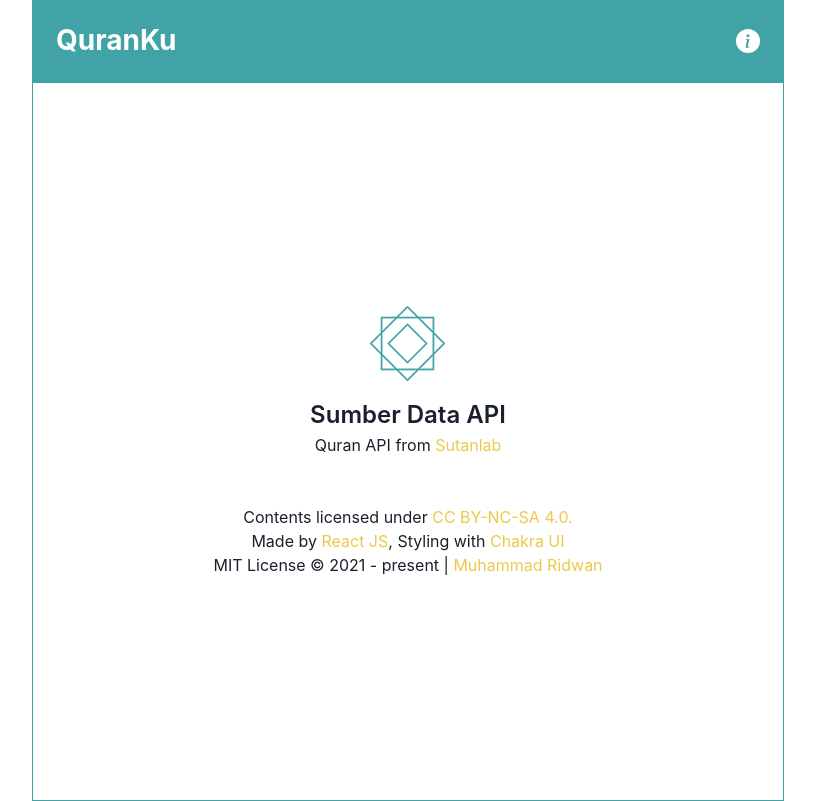
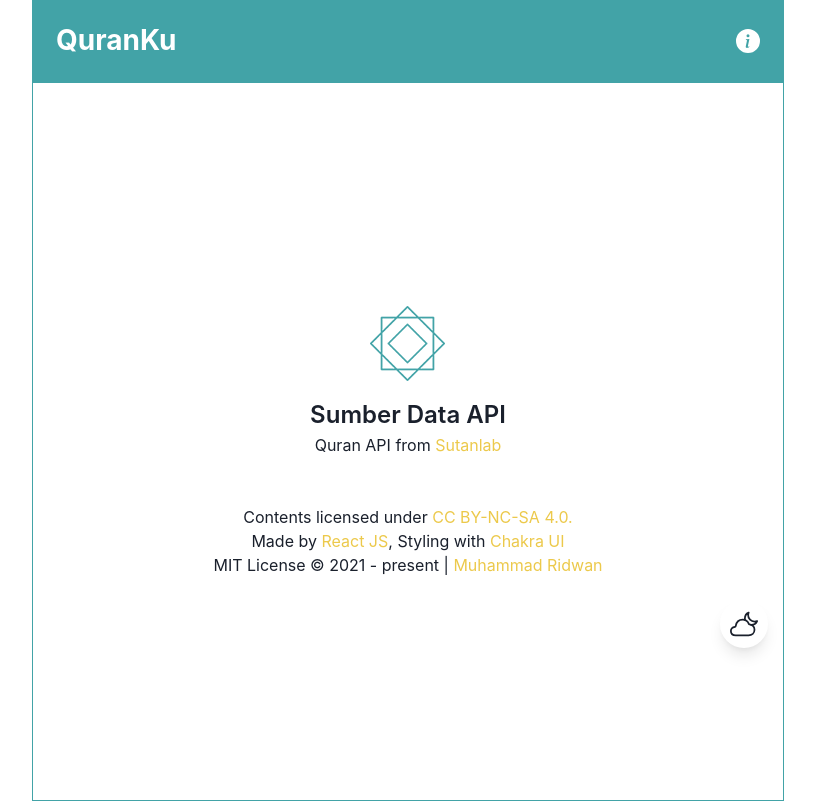
Before and after one commit to ridhlab/quranku-app, a React (Create React App) app: page /info in a window 1280 px wide. Shown: the whole page, without its empty margins (232-1047 px from the left). Built offline with nearby package versions, Linux system fonts and the light colour scheme.

Commit message:
add toggle theme

```diff
--- a/src/App.js
+++ b/src/App.js
@@ -6,12 +6,15 @@
   Route,
   Link as LinkRoute,
 } from "react-router-dom";
+import { BtnToggleTheme } from "./components/BtnToggleTheme";
 import Home from "./pages/Home";
 import Info from "./pages/Info";
 import SurahPage from "./pages/Surah";
 
 function App() {
   return (
+    <>
+      <BtnToggleTheme />
       <Router>
         <Box position="sticky" top={0}>
           <Flex
@@ -41,6 +44,7 @@
           <Route path="/surah/:id" component={SurahPage} />
         </Switch>
       </Router>
+    </>
   );
 }
 
--- /dev/null
+++ b/src/components/BtnToggleTheme.js
@@ -0,0 +1,34 @@
+import React from "react";
+import { Flex, Box, useColorMode, useColorModeValue } from "@chakra-ui/react";
+import { IoCloudyNightOutline } from "react-icons/io5";
+import { WiDaySunny } from "react-icons/wi";
+
+export const BtnToggleTheme = () => {
+  const { colorMode, toggleColorMode } = useColorMode();
+  const bgColor = useColorModeValue("white", "gray.700");
+  return (
+    <Box position="sticky" top={{ base: 560, md: 600 }} px={4}>
+      <Box position="absolute" right={4} onClick={toggleColorMode}>
+        <Flex>
+          <Flex
+            w={12}
+            h={12}
+            borderRadius="50%"
+            bgColor={bgColor}
+            boxShadow="lg"
+            borderColor="blackAlpha.500"
+            alignItems="center"
+            justifyContent="center"
+            marginLeft="auto"
+          >
+            {colorMode === "light" ? (
+              <IoCloudyNightOutline size={28} />
+            ) : (
+              <WiDaySunny size={40} />
+            )}
+          </Flex>
+        </Flex>
+      </Box>
+    </Box>
+  );
+};
--- a/src/components/Surah.js
+++ b/src/components/Surah.js
@@ -53,7 +53,11 @@
                 alignItems="center"
                 justifyContent="center"
               >
-                <Text fontSize={{ base: 16, md: 20 }} textAlign="center">
+                <Text
+                  fontSize={{ base: 16, md: 20 }}
+                  textAlign="center"
+                  color="gray.800"
+                >
                   {this.state.surahNum}
                 </Text>
               </Flex>
--- a/src/components/Verse.js
+++ b/src/components/Verse.js
@@ -15,7 +15,11 @@
             alignItems="center"
             justifyContent="center"
           >
-            <Text fontSize={{ base: 16, md: 20 }} textAlign="center">
+            <Text
+              fontSize={{ base: 16, md: 20 }}
+              textAlign="center"
+              color="gray.800"
+            >
               {props.verse.number.inSurah}
             </Text>
           </Flex>
--- a/src/index.js
+++ b/src/index.js
@@ -3,12 +3,13 @@
 import "./index.css";
 import App from "./App";
 import reportWebVitals from "./reportWebVitals";
-import { ChakraProvider, Container } from "@chakra-ui/react";
+import { ColorModeScript, ChakraProvider, Container } from "@chakra-ui/react";
 import theme from "./theme";
 
 ReactDOM.render(
   <ChakraProvider theme={theme}>
     <Container maxW="container.md" px={{ base: 0, md: 2 }}>
+      <ColorModeScript initialColorMode={theme.config.initialColorMode} />
       <App />
     </Container>
   </ChakraProvider>,
--- a/src/pages/Surah.js
+++ b/src/pages/Surah.js
@@ -1,8 +1,13 @@
 import React, { Component } from "react";
 import axios from "axios";
-import { Box, Text } from "@chakra-ui/react";
+import { Box, Text, useColorModeValue } from "@chakra-ui/react";
 import Verse from "../components/Verse";
 import "../index.css";
+
+const BgHeading = () => {
+  const bgColor = useColorModeValue("white", "gray.800");
+  return bgColor;
+};
 
 export default class Surah extends Component {
   constructor(props) {
@@ -36,6 +41,7 @@
             });
       })
       .catch((err) => console.log(err));
+
     return (
       <Box
         border={{ base: "0px", md: "1px" }}
@@ -46,7 +52,7 @@
           py={2}
           position="sticky"
           top={20}
-          bgColor="white"
+          bgColor={BgHeading}
         >
           <Text fontSize={24}>{this.state.surahName}</Text>
           <Text fontSize={20}>
--- a/src/theme.js
+++ b/src/theme.js
@@ -1,5 +1,10 @@
 import { extendTheme } from "@chakra-ui/react";
 import { createBreakpoints } from "@chakra-ui/theme-tools";
+
+const config = {
+  initialColorMode: "light",
+  useSystemColorMode: false,
+};
 
 const breakpoints = createBreakpoints({
   sm: "320px",
@@ -16,6 +21,7 @@
     },
   },
   breakpoints,
+  config,
 });
 
 export default theme;
```
Lines whose indentation alone changed are shown as unchanged.
